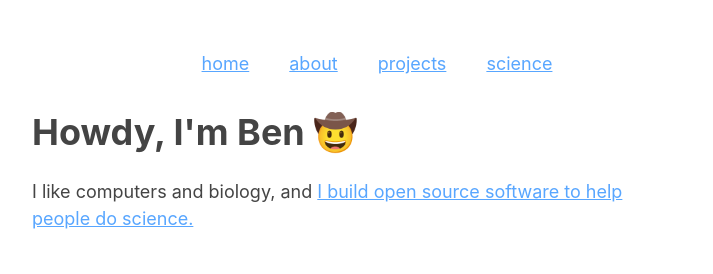
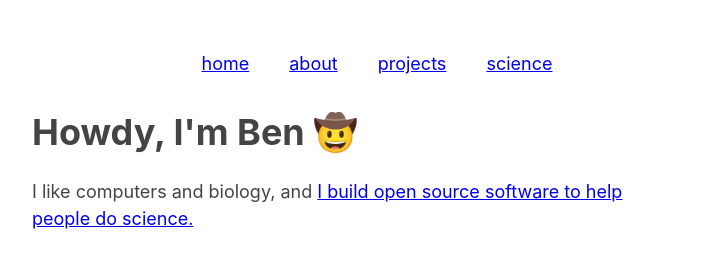
Before and after one commit to nebfield/website, a plain HTML site: page index.html in a window 1280 px wide. Shown: the top 274 px of the page, without its empty margins (283-996 px from the left). Drawn offline with Linux system fonts and the light colour scheme.

Commit message:
use standard link colour by default

```diff
--- a/css/style.css
+++ b/css/style.css
@@ -9,11 +9,11 @@ body {
 }
 
 a:link {
-    color: #58a6ff
+    color: #0000EE
 }
 
 a:visited {
-    color: #58a6ff
+    color: #0000EE
 }
 
 h1,
```
